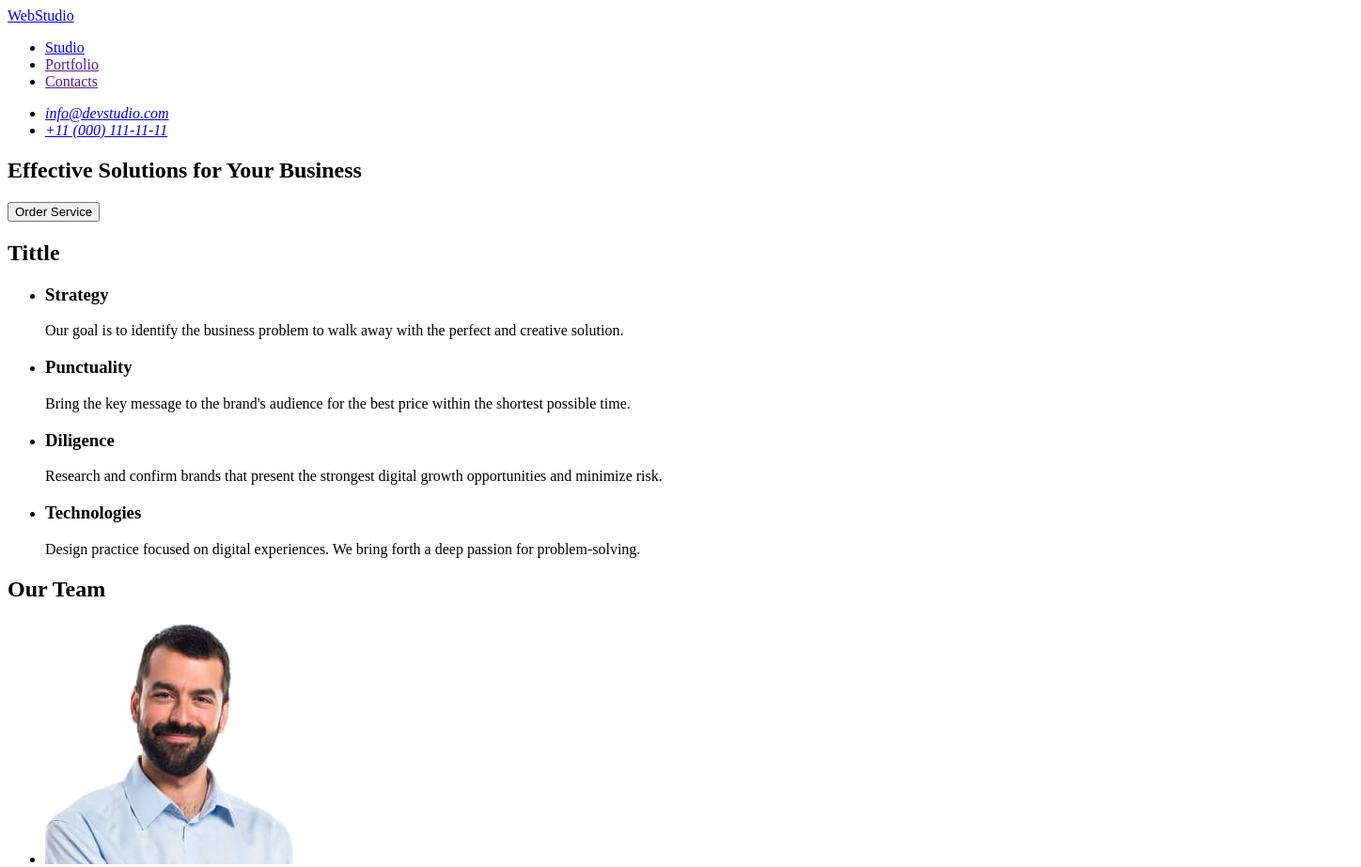
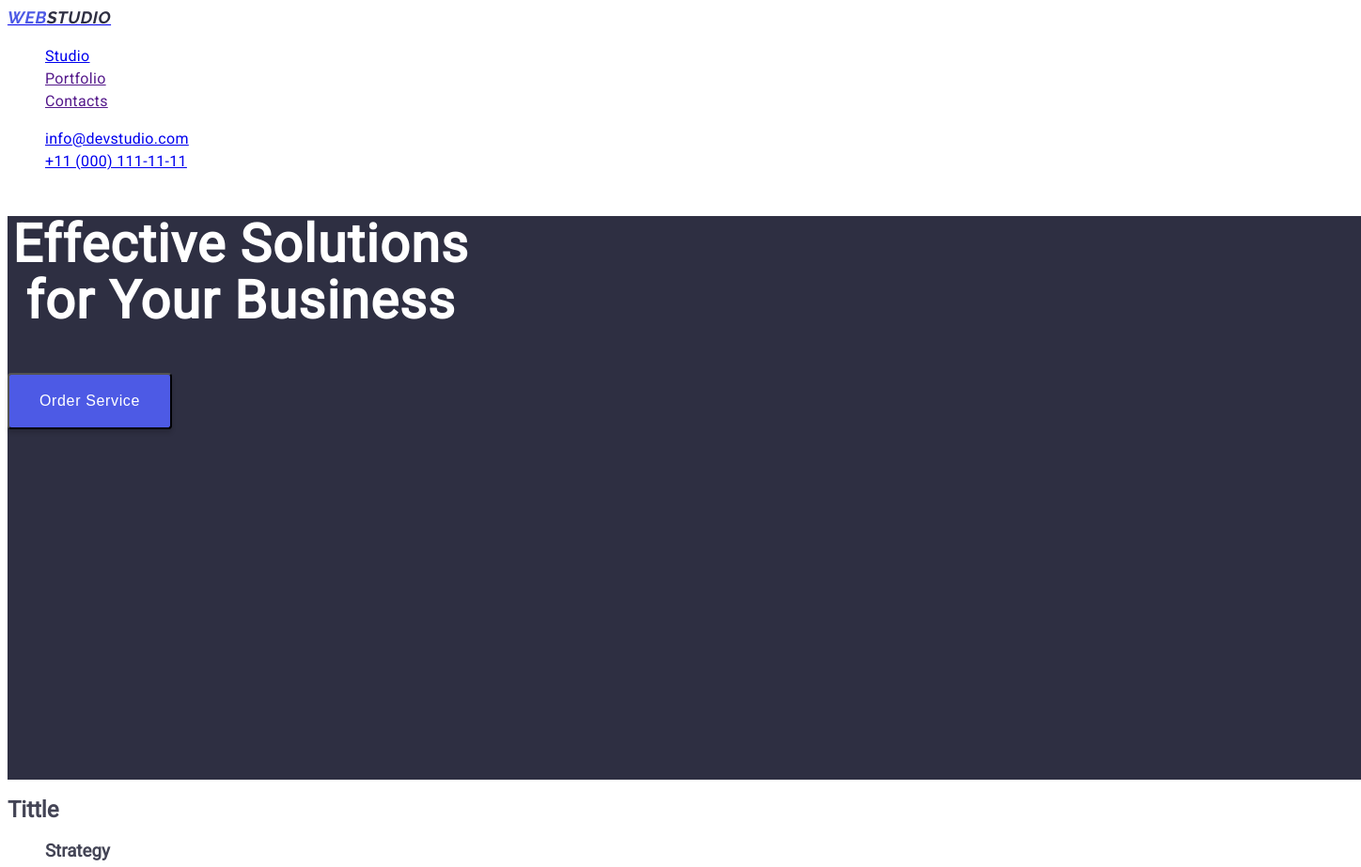
Before and after one commit to Maiia11/goit-markup-hw-02, a plain HTML site: page index.html in a window 1280 px wide. Shown: the top 923 px of the page at 94% size, 1448 px wide, since content can reach past the window. Drawn offline with Linux system fonts and the light colour scheme.

Commit message:
create style header and section1

```diff
--- a/css/style.css
+++ b/css/style.css
@@ -0,0 +1,75 @@
+body{
+    font-family: Roboto;
+    color: #434455;
+    background-color:  #FFF;;
+    line-height: 24px;
+}
+h1, h2, h3,{
+    font-family: Roboto;
+}
+ul{
+    list-style-type: none;
+}
+.accent{
+    color: #4D5AE5;
+    }
+ .accent-two{
+ color: #2E2F42;
+ }
+.accent-two, .accent{
+        font-family: Raleway;
+        font-size: 18px;
+        font-style: normal;
+        font-weight: 700;
+        line-height: 21px;
+        letter-spacing: 0.54px;
+        text-transform: uppercase;
+        }
+    .menu{
+        color: #2E2F42;
+        font-size: 16px;
+        font-style: normal;
+        font-weight: 500;
+        letter-spacing: 0.32px;
+    }
+    .social-links{
+        color: #434455;
+        font-size: 16px;
+        font-style: normal;
+        font-weight: 400;
+        letter-spacing: 0.32px;
+    }
+    .post{
+        background: #2E2F42;
+        width: 1440px;
+        height: 600px;
+        flex-shrink: 0;
+    }
+    .post-title{
+        color: #FFF;
+        text-align: center;
+        font-size: 56px;
+        font-style: normal;
+        font-weight: 700;
+        line-height: 60px;
+        letter-spacing: 1.12px;
+        width: 496px;
+    }
+    button{
+        border-radius: 4px;
+        background: #4D5AE5;
+        box-shadow: 0px 4px 4px 0px rgba(0, 0, 0, 0.15);
+        display: inline-flex;
+        padding: 16px 32px;
+        align-items: flex-start;
+        gap: 10px;
+
+    }
+    .accent-button{
+        color: #FFF;
+        font-size: 16px;
+        font-style: normal;
+        font-weight: 500;
+        line-height: 24px;
+        letter-spacing: 0.64px;
+    }
--- a/index.html
+++ b/index.html
@@ -5,13 +5,20 @@
         <meta name="viewport" content="width=device-width, initital-scale=1.0"/>
         <title>Document</title>
         <link rel="stylesheet" href="./css/style.css">
+        <link
+            href="https://fonts.googleapis.com/css2?family=Montserrat:wght@400;600&family=Noto+Sans+Pahawh+Hmong&family=Roboto&display=swap"
+            rel="stylesheet">
+        <link
+            href="https://fonts.googleapis.com/css2?family=Montserrat:wght@400;600&family=Noto+Sans+Pahawh+Hmong&family=Raleway:ital,wght@1,700&family=Roboto&display=swap"
+            rel="stylesheet">
     </head>
 
     <body>
+
         <header>
 
-         <nav>
-            <a href="./index.html">WebStudio </a>
+         <nav class="menu">
+            <a href="./index.html"><span class="accent">Web</span><span class="accent-two">Studio</span> </a>
             <ul>
                 <li>
                     <a href=" ">Studio</a></li>
@@ -22,7 +29,7 @@
             </ul>
          </nav>
          <address>
-            <ul>
+            <ul class="social-links">
                 <li>
                     <a href="mailto:info@devstudio.com">info@devstudio.com</a></li>
                     <li>
@@ -34,9 +41,9 @@
 
         <main>
             <!--Секція 1-->
-            <section>
-                <h1>Effective Solutions for Your Business</h1>
-                <button type="button">Order Service</button>
+            <section class="post">
+                <h1 class="post-title">Effective Solutions for Your Business</h1>
+                <button type="button"> <span class="accent-button">Order Service</span> </button>
             </section>
 
             <!--Секція 2-->
@@ -132,10 +139,10 @@
         </main>
 
         <footer>
-            <a href="./index.html">WebStudio </a>
+            <a href="./index.html"><span class="accent">Web</span><span class="accent-two">Studio</span> </a>
             <p>Increase the flow of customers and sales for your business with digital marketing & growth solutions.</p>
         </footer>
-
+    </div>
     </body>
 
 </html>
```
